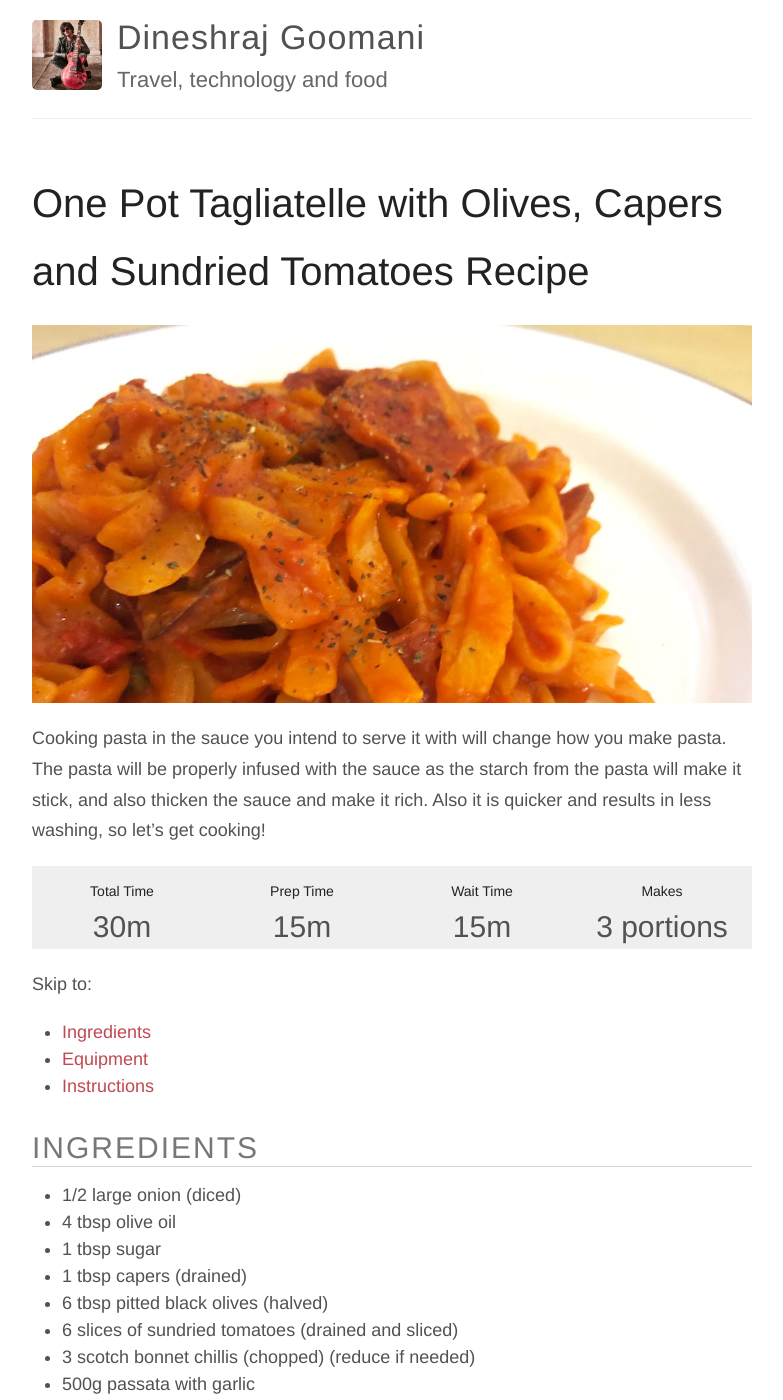
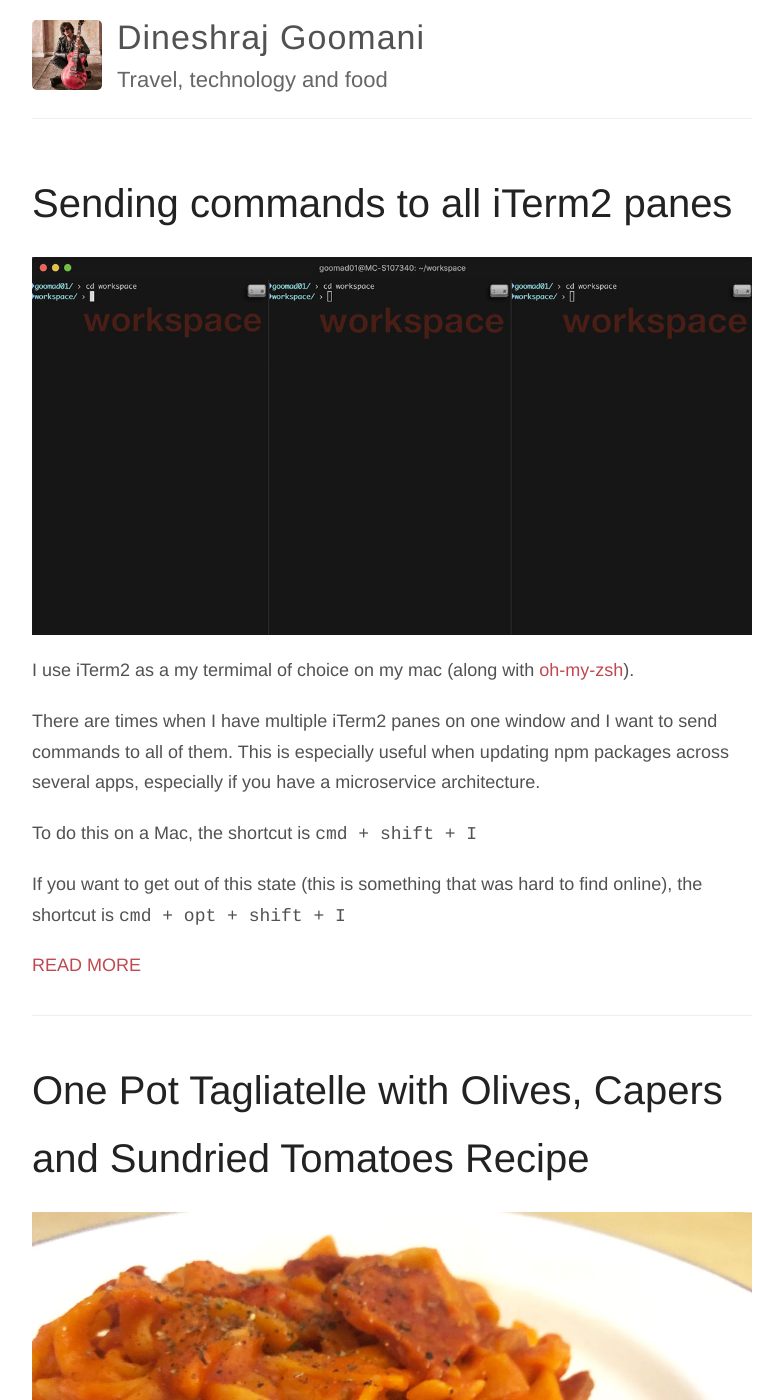
Before and after one commit to dineshraj/blog, a Jekyll site: the page built from index.html, in a window 1280 px wide and 1400 px high. Shown: the whole window, without its empty margins (248-1031 px from the left). Built offline with Jekyll 4.4.1, drawn with Linux system fonts in a browser that asks for light colours.

Commit message:
new iterm post

```diff
--- /dev/null
+++ b/_posts/2021-09-28-iterm-multi-cursor.md
@@ -0,0 +1,19 @@
+---
+layout: post
+title:  Sending commands to all iTerm2 panes
+date:   2021-09-29 11:00:47 +0000
+categories: iterm programming computers tech command line
+image: /assets/iterm-multi-cursor/social.jpg
+---
+
+![iterm][intro]
+
+I use iTerm2 as a my termimal of choice on my mac (along with [oh-my-zsh](https://ohmyz.sh/)).
+
+There are times when I have multiple iTerm2 panes on one window and I want to send commands to all of them. This is especially useful when updating npm packages across several apps, especially if you have a microservice architecture.
+
+To do this on a Mac, the shortcut is  `cmd + shift + I`
+
+If you want to get out of this state (this is something that was hard to find online), the shortcut is `cmd + opt + shift + I`
+
+[intro]: /assets/iterm-multi-cursor/social.jpg "iterm"
```
Also changed, not shown: _posts/2021-03-09-one-pot-tagliatelle-with-olives-capers-and-sundried-tomatoes.md (+1 -1 lines), assets/iterm-multi-cursor/Screenshot 2021-09-28 at 18.10.31.png (added), assets/iterm-multi-cursor/social.jpg (added).
